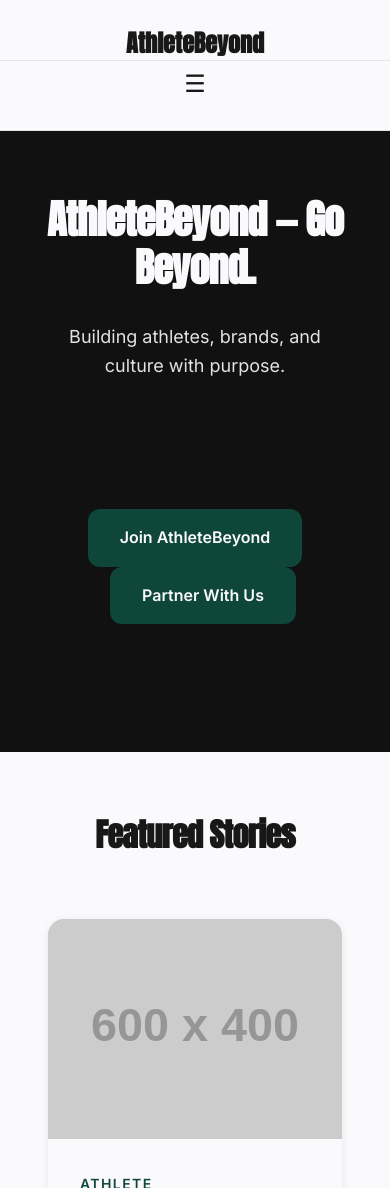
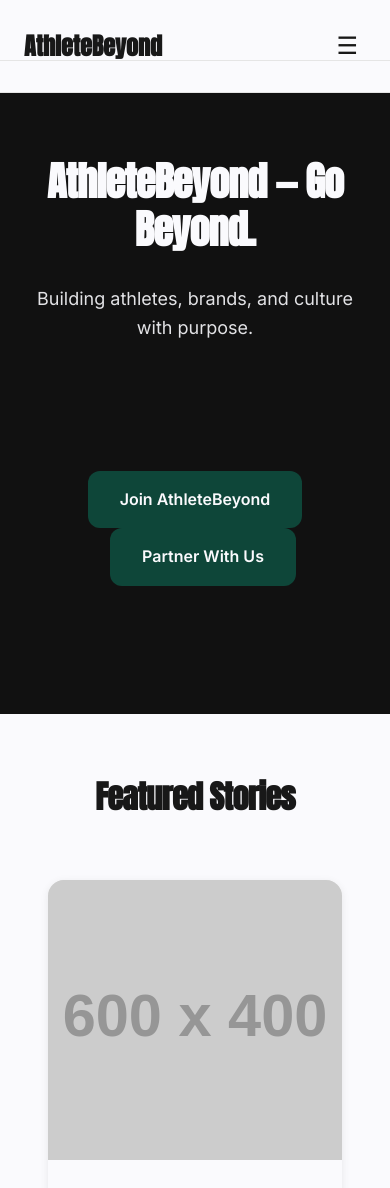
Before and after one commit to AthleteBeyond/Athletebeyond.io, a plain HTML site: page index.html in a window 390 px wide. Shown: the top 1188 px of the page. Drawn offline with Linux system fonts and the light colour scheme; placeholder pictures from the web are drawn by us.

Commit message:
Update styling.css

```diff
--- a/styling.css
+++ b/styling.css
@@ -610,25 +610,6 @@
 
 @media (max-width: 480px)
  {
-
-  .nav {
-    flex-direction: column;
-    align-items: center;
-  }
-
-  .hero-content {
-    padding: 0 var(--spacer-sm);
-  }
-
-  .card-image {
-    height: 220px;
-  }
-
-  .athlete-image {
-    height: 220px;
-  }
-
-}{
   :root {
     --font-size-3xl: 1.75rem;
     --font-size-2xl: 1.5rem;
```
